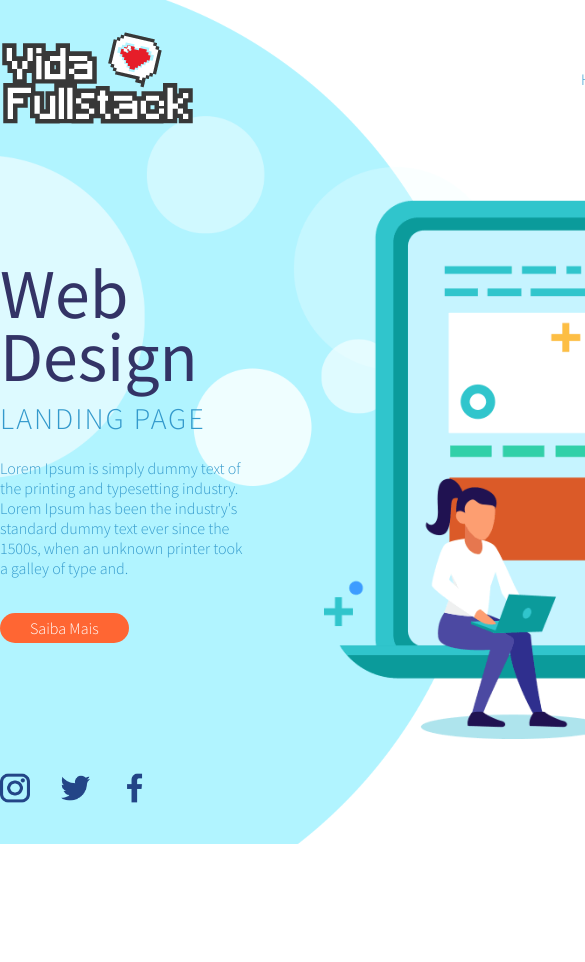
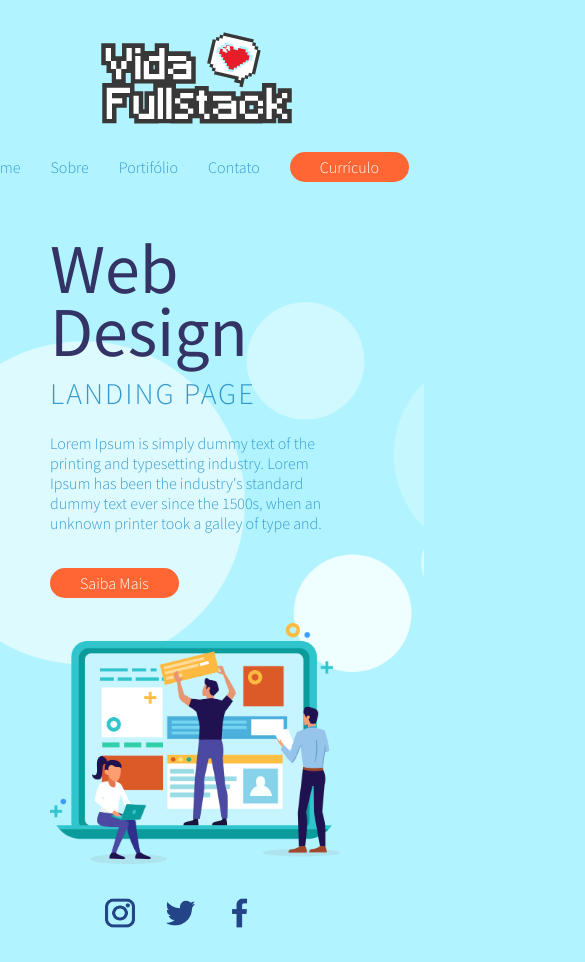
Before and after one commit to nilmen8/Aula3, a plain HTML site: page index.html in a window 390 px wide. Shown: the top 962 px of the page, 585 px wide, since content can reach past the window. Before the commit the page ends 844 px from the top, so only its background shows below. Drawn offline with Linux system fonts and the light colour scheme.

Commit message:
ajustando elemento css responsivo

```diff
--- /dev/null
+++ b/assets/css/bootstrap.css
@@ -0,0 +1,30 @@
+/* Reset Css */
+* {
+  margin: 0;
+  padding: 0;
+  border: 0;
+  font-size: 100%;
+  font-family: 'Source Sans Pro', sans-serif;
+  font-weight: 300;
+  vertical-align: baseline;
+  text-decoration: none;
+  list-style: none;
+}
+
+body{
+  background-image: url('../images/bolha-background.png');
+  background-repeat: no-repeat;
+  background-position: left center;
+}
+
+.container {
+  width: 1024px;
+  margin: 30px auto;
+  display: flex;
+  flex-direction: column;
+}
+
+.row {
+  display: flex;
+  flex-direction: row;
+}
--- a/assets/css/header.css
+++ b/assets/css/header.css
@@ -6,6 +6,7 @@ header section {
 header nav ul {
   display: flex;
   flex-direction: row;
+  align-items: center;
 }
 
 header nav ul li a {
--- a/assets/css/responsive.css
+++ b/assets/css/responsive-background.css
@@ -42,6 +42,6 @@
 
 @media (max-width: 1100px) {
   body {
-    background-position-x: -100px !important;
+    background-position-x: -100px;
   }
 }
--- /dev/null
+++ b/assets/css/responsive-elements.css
@@ -0,0 +1,60 @@
+@media (max-width: 1150px) {
+  .container {
+    width: 950px;
+  }
+}
+
+@media (max-width: 1024px) {
+  .container {
+    width: 850px;
+  }
+
+  .sobre-web-design figcaption img {
+    width: 600px;
+  }
+}
+
+@media (max-width: 915px) {
+  body {
+    background-position: left top;
+    background-color: #b1f4ff;
+  }
+  .container {
+    width: 600px;
+  }
+
+  .row {
+    flex-direction: column;
+  }
+
+  header nav {
+    margin: 30px 0;
+  }
+
+  .sobre-web-design article {
+    width: 100%;
+  }
+
+  .sobre-web-design figcaption img {
+    width: 100%;
+    margin: 30px 0 0 0;
+  }
+
+
+  footer .row {
+    flex-direction: row;
+    justify-content: center;
+  }
+}
+
+@media (max-width: 665px) {
+  .container {
+    width: 400px;
+   }
+}
+
+@media (max-width: 450px) {
+  .container {
+    width: 290px;
+   }
+}
--- a/assets/css/style.css
+++ b/assets/css/style.css
@@ -2,39 +2,10 @@
 @import url('https://fonts.googleapis.com/css2?family=Source+Sans+Pro:wght@200;300;400&display=swap');
 
 /* Components */
+@import "./bootstrap.css";
 @import "./header.css";
 @import "./buttons.css";
 @import "./main.css";
 @import "./footer.css";
-@import "./responsive.css";
-
-/* Reset Css */
-* {
-  margin: 0;
-  padding: 0;
-  border: 0;
-  font-size: 100%;
-  font-family: 'Source Sans Pro', sans-serif;
-  font-weight: 300;
-  vertical-align: baseline;
-  text-decoration: none;
-  list-style: none;
-}
-
-body{
-  background-image: url('../images/bolha-background.png');
-  background-repeat: no-repeat;
-  background-position: left center;
-}
-
-.container {
-  width: 1024px;
-  margin: 30px auto;
-  display: flex;
-  flex-direction: column;
-}
-
-.row {
-  display: flex;
-  flex-direction: row;
-}
+@import "./responsive-background.css";
+@import "./responsive-elements.css";
```
